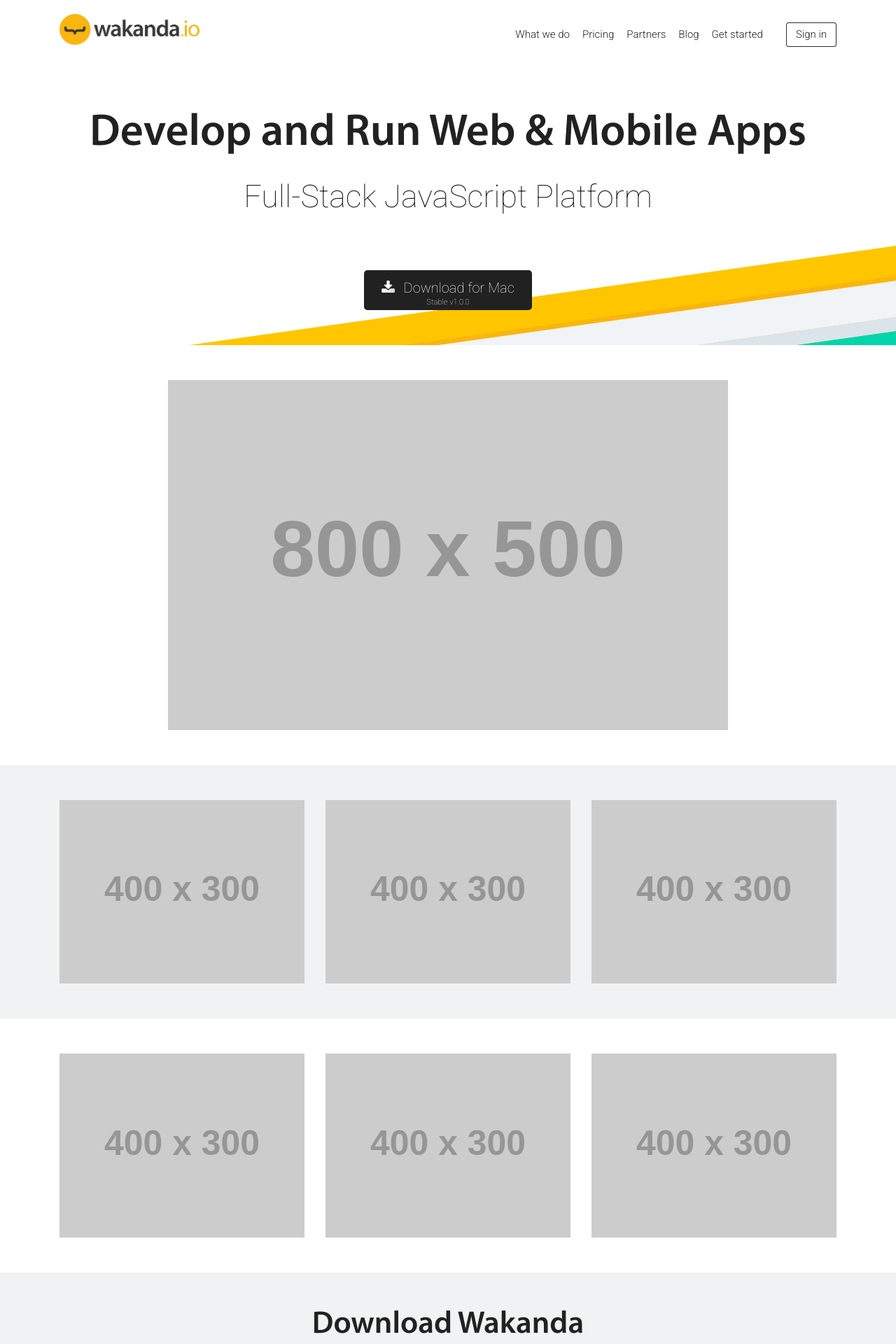
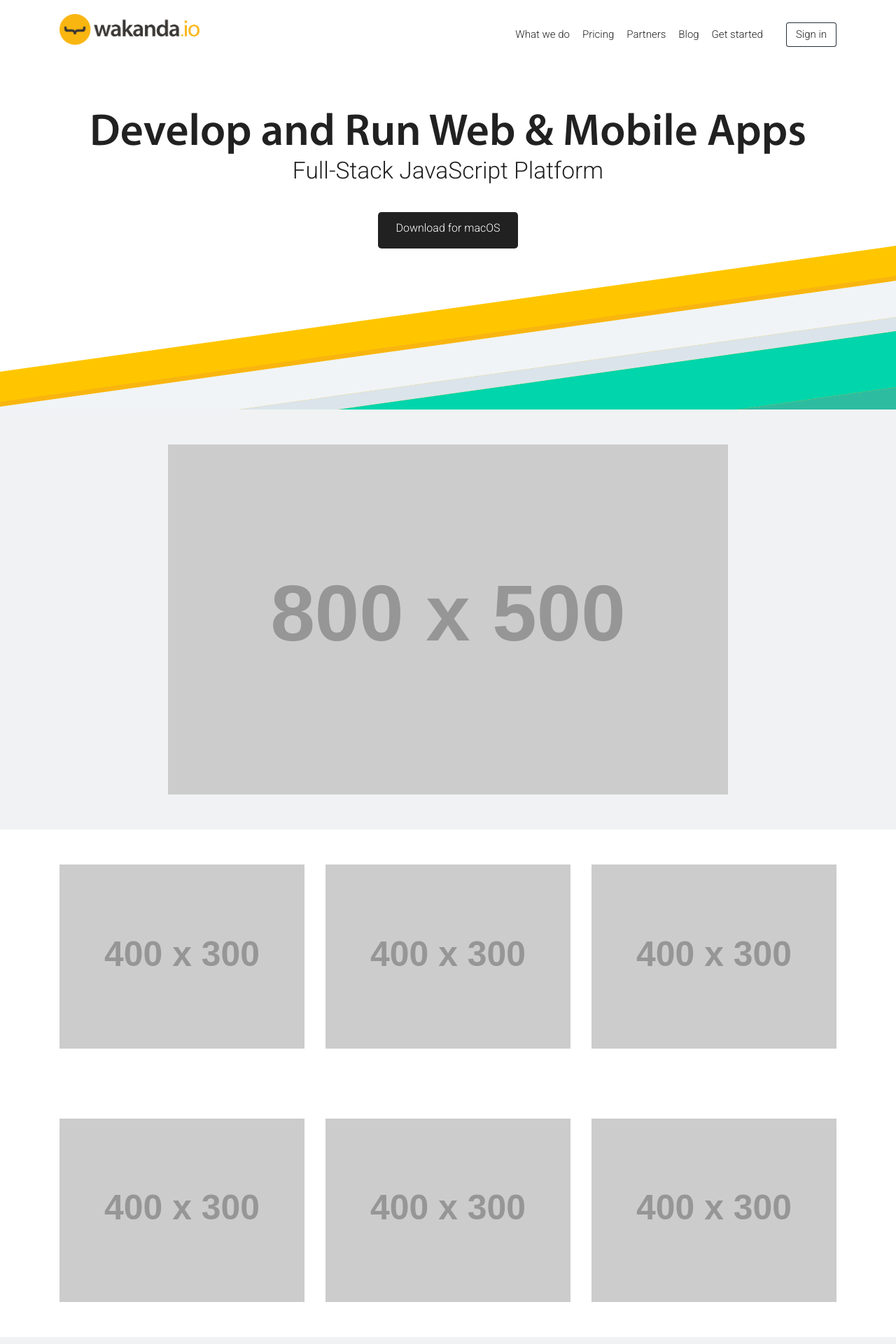
Before and after one commit to Slashtype/wakanda.io, a Jekyll site: the page built from index.html, in a window 1280 px wide. Shown: the top 1920 px of the page at 70% size. Built offline with Jekyll 4.4.1, drawn with Linux system fonts in a browser that asks for light colours; nearby versions of some CDN libraries.

Commit message:
Improve main download button and headlines look and feel

```diff
--- a/css/main.scss
+++ b/css/main.scss
@@ -111,6 +111,7 @@
 .btn{
 	transition: all 200ms linear 0s;
 }
+
 .btn-group-lg > .btn + .dropdown-toggle-split,
 .btn-lg + .dropdown-toggle-split{
   margin-left: -28px;
@@ -132,6 +133,7 @@
 		text-align: center;
 	}
 }
+
 .btn-primary{
 	background-color: $btn-default-bg;
 	border-color:  $btn-default-bg;
@@ -155,11 +157,19 @@
 	&:hover,
 	&:focus,
 	&:active{
-		background-color: $btn-dark-hover-bg;
-		color: $btn-dark-color;
+		background-color: $secondary-light-bg-color;
+		color: $btn-default-color;
 	}
 }
 
+.btn-dl{
+	font-weight: 300;
+	font-size: 1rem;
+
+	&.btn-primary{
+		padding-bottom: 20px;
+	}
+}
 /**
  * Section Intro
  */
@@ -174,8 +184,19 @@
 			margin-right: 8px;
 		}
 	}
+	@media (min-width: 768px){
+		.btn-dl {
+			margin-bottom: 180px;
+		}
+	}
+	h1 {
+		margin-bottom: 0;
+	}
 	h2{
 		font-family: 'Roboto', sans-serif;
+		font-weight: 300;
+    	font-size: 2.1rem;
+		margin-bottom: 0;
 	}
 }
 
@@ -183,17 +204,17 @@
  * Section Slideshow
  */
 #section-slideshow{
-
-  background-color: $light-color;
+  background-color: $lighter-bg;
 }
 
 /**
  * Section Features
  */
 #section-features1{
-  background-color: $lighter-bg;
+  background-color: white;
 }
 #section-features2{
+	background-color: white;
 
 }
 .what-we-do-features{
--- a/index.html
+++ b/index.html
@@ -22,8 +22,7 @@
               Full-Stack JavaScript Platform
             </h2>
             <a class="btn btn-lg btn-inverted btn-dl hidden-xs-down js-scrollTo" href="#section-download">
-              <span class="fa fa-download"></span> Download for Mac
-              <span class="tiny-text">Stable v1.0.0</span>
+              Download for macOS
             </a>
           </div>
         </div>
```
